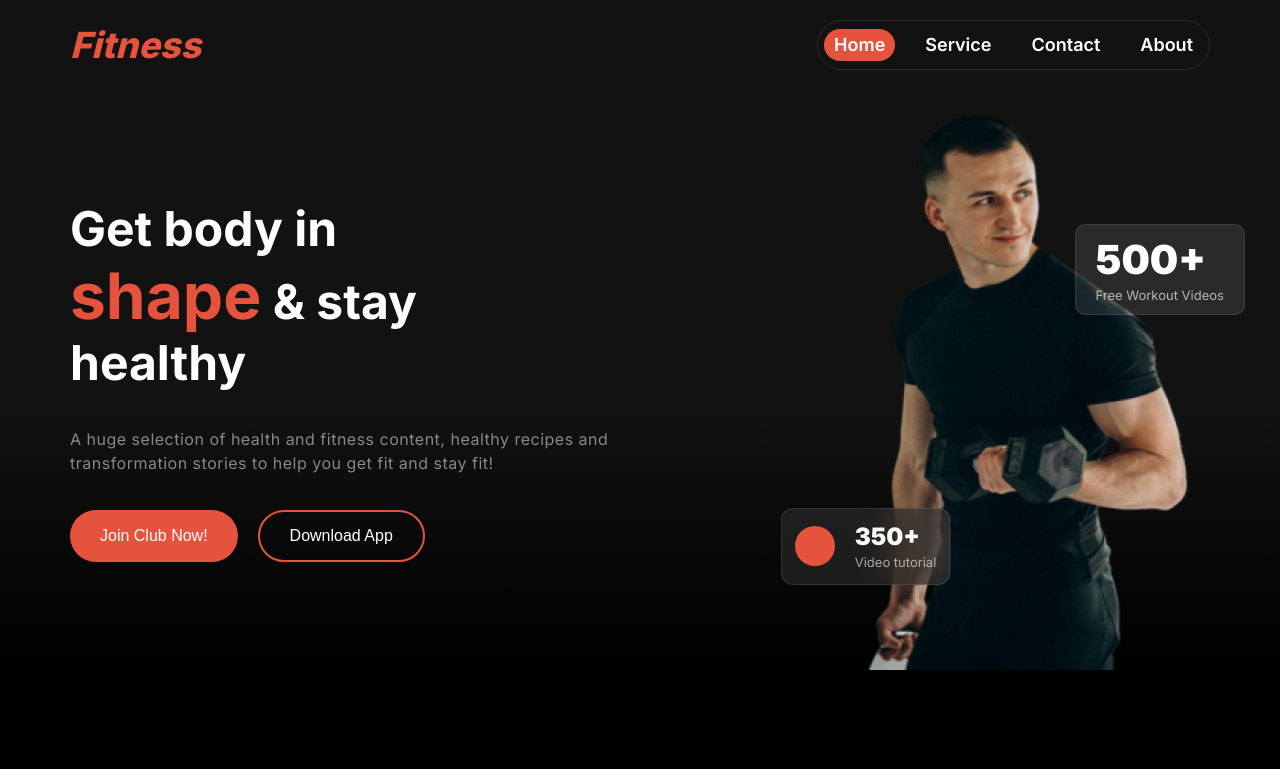
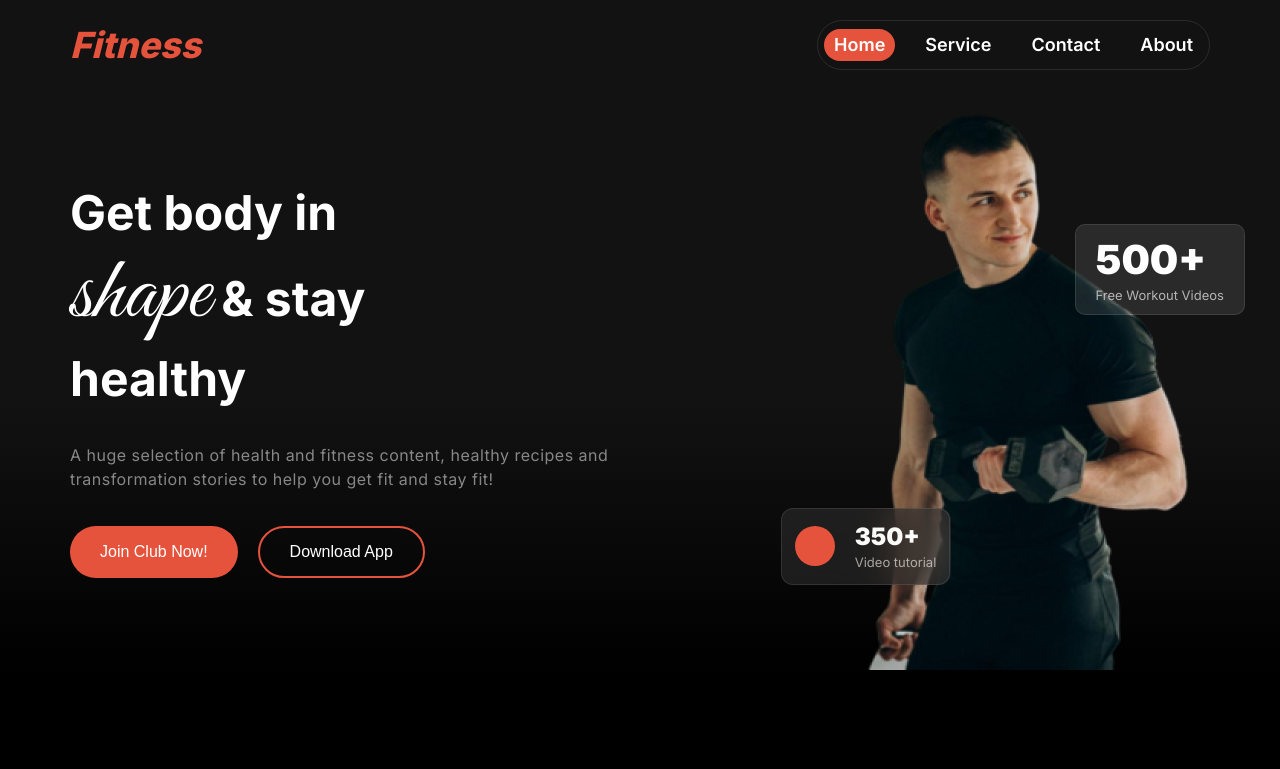
Before and after one commit to suzandev/flex-fit-gymnastics-B10A-2-, a plain HTML site: page index.html in a window 1280 px wide. Shown: the top 769 px of the page. Drawn offline with Linux system fonts and the light colour scheme.

Commit message:
modify some code

```diff
--- a/index.html
+++ b/index.html
@@ -10,6 +10,9 @@
       href="https://pro.fontawesome.com/releases/v5.10.0/css/all.css"
       integrity="sha384-AYmEC3Yw5cVb3ZcuHtOA93w35dYTsvhLPVnYs9eStHfGJvOvKxVfELGroGkvsg+p"
       crossorigin="anonymous" />
+    <link
+      href="https://fonts.googleapis.com/css2?family=Great+Vibes&display=swap"
+      rel="stylesheet" />
   </head>
   <body>
     <header>
@@ -31,7 +34,7 @@
           <div class="text_content">
             <h1>
               Get body in <br />
-              <span class="highlight">shape</span> & stay <br />
+              <span class="highlight stylish_text">shape</span> & stay <br />
               healthy
             </h1>
             <p>
--- a/style.css
+++ b/style.css
@@ -116,9 +116,10 @@ header {
 }
 
 .text_content .highlight {
-  font-family: "Inter", sans-serif;
-  font-size: 64px;
-  color: rgb(230, 83, 60);
+  font-family: "Great Vibes", cursive;
+  font-size: 90px;
+  font-weight: initial;
+  color: white;
 }
 
 .text_content p {
@@ -926,7 +927,7 @@ footer {
     font-size: 35px;
   }
   .text_content .highlight {
-    font-size: 35px;
+    font-size: 52px;
   }
 
   .text_content p {
```
